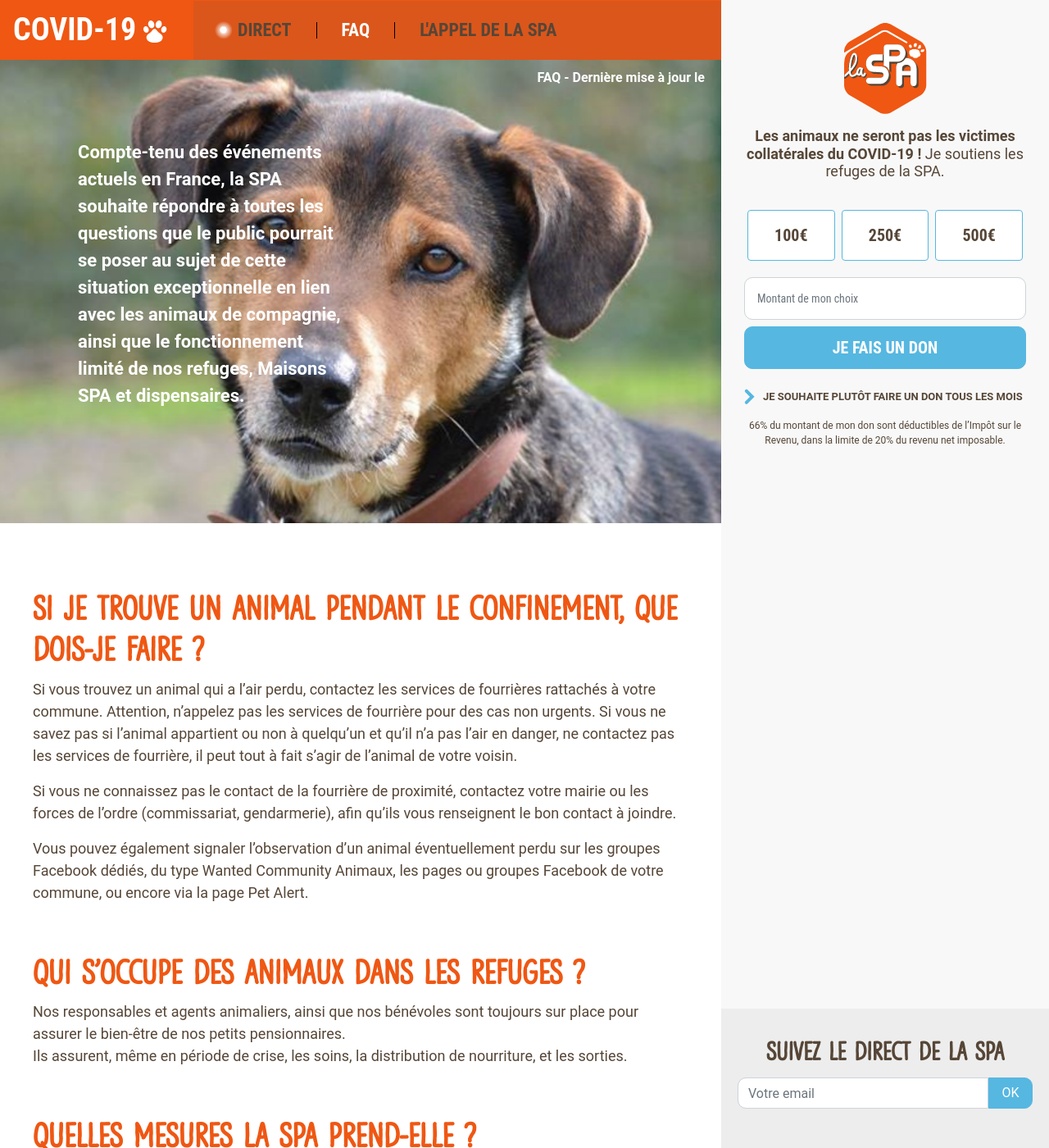
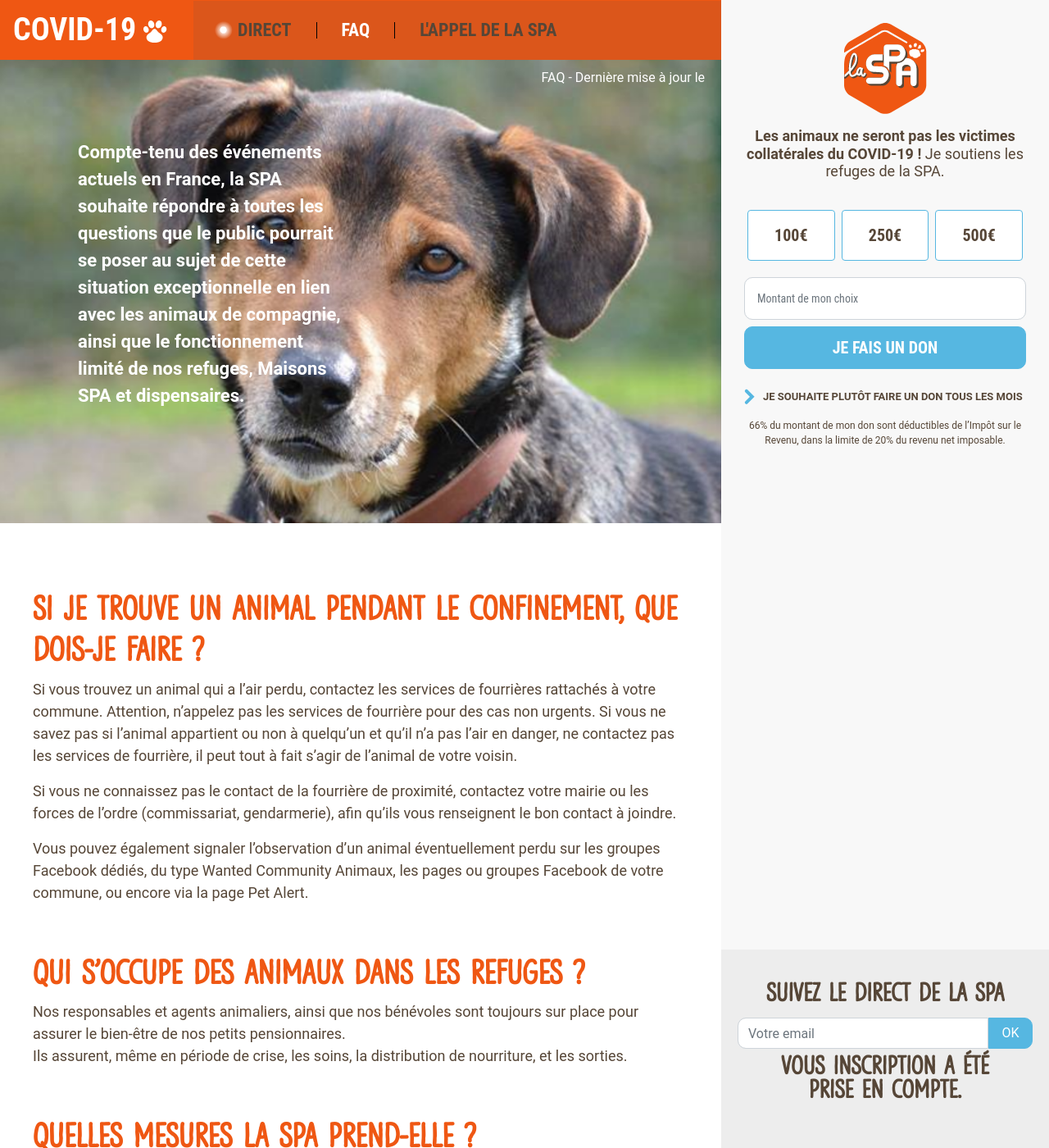
Before and after one commit to adfinitas-app/template-covid, a Jekyll site: the page built from faq.html, in a window 1280 px wide and 1400 px high. Shown: the whole window at 82% size. Built offline with Jekyll 4.4.1, drawn with Linux system fonts in a browser that asks for light colours; nearby versions of some CDN libraries.

Commit message:
fix newsletter

```diff
--- a/_includes/sidebar_desktop.html
+++ b/_includes/sidebar_desktop.html
@@ -72,7 +72,7 @@
     <p>{{ site.data.configuration.sidebar.newsletter.title }}</p>
     <form class="form-inline" target="{{ site.data.configuration.sidebar.gift_grid.regular.gift_url }}" id="form-newsletter">
       <input type="text" class="w-85 form-control mb-2" id="input-newsletter" placeholder="Votre email" required>
-      <button type="submit" class="w-15 btn btn-primary mb-2" id="button-newsletter">OK</button>
+      <button type="submit" class="w-15 btn btn-primary mb-2 button-newsletter" id="button-newsletter">OK</button>
     </form>
     <div id="newsletter-ok">
       <p>Vous inscription a été prise en compte.</p>
--- a/_includes/sidebar_mobile.html
+++ b/_includes/sidebar_mobile.html
@@ -43,11 +43,11 @@
 
                 <div class="newsletter">
                     <p>{{ site.data.configuration.sidebar.newsletter.title }}</p>
-                    <form class="form-inline" target="{{ site.data.configuration.sidebar.gift_grid.regular.gift_url }}" id="form-newsletter">
-                        <input type="text" class="w-85 form-control mb-2" id="input-newsletter" placeholder="Votre email" required>
-                        <button type="submit" class="w-15 btn btn-primary mb-2" id="button-newsletter">OK</button>
+                    <form class="form-inline" target="{{ site.data.configuration.sidebar.gift_grid.regular.gift_url }}" id="form-newsletter-mobile">
+                        <input type="text" class="w-85 form-control mb-2" id="input-newsletter-mobile" placeholder="Votre email" required>
+                        <button type="submit" class="w-15 btn btn-primary mb-2 " id="button-newsletter-mobile">OK</button>
                     </form>
-                    <div id="newsletter-ok">
+                    <div id="newsletter-ok-mobile">
                         <p>Vous inscription a été prise en compte.</p>
                     </div>
                 </div>
--- a/_sass/_main.scss
+++ b/_sass/_main.scss
@@ -249,7 +249,7 @@
 			}
 		}
 
-		#newsletter-ok {
+		#newsletter-ok-mobile {
 			display: none;
 
 			p {
@@ -511,8 +511,10 @@
 			right: 20px;
 
 			p {
+				font-weight: normal;
 				font-size: 16px;
 				span {
+					font-weight: bold;
 					color: $white;
 				}
 			}
@@ -747,7 +749,7 @@
 					}
 				}
 
-				#newsletter-ok {
+				#newsletter-ok-mobile {
 					display: none;
 
 					p {
--- a/assets/js/data.js
+++ b/assets/js/data.js
@@ -11,7 +11,8 @@
         },
     }
 
-    makeCorsRequest(payload)
+    console.log(payload)
+    // makeCorsRequest(payload)
 }
 
 
--- a/assets/js/script.js
+++ b/assets/js/script.js
@@ -29,6 +29,7 @@
     window.open(form.getAttribute('target'), '_blank');
 })
 
+
 var buttonNewsletter = document.getElementById('button-newsletter');
 
 buttonNewsletter.addEventListener('click', function(e) {
@@ -39,6 +40,25 @@
 
     if (validateEmail(input.value)) {
         var newsletterOk = document.getElementById('newsletter-ok');
+        form.style.display = 'none';
+        newsletterOk.style.display = 'block';
+        sendData()
+    }
+    else
+        input.classList.add("red-border");
+
+})
+
+var buttonNewsletterMobile = document.getElementById('button-newsletter-mobile');
+
+buttonNewsletterMobile.addEventListener('click', function(e) {
+    e.preventDefault()
+    var form = document.getElementById("form-newsletter-mobile");
+    var input = document.getElementById('input-newsletter-mobile');
+    input.classList.remove("red-border");
+
+    if (validateEmail(input.value)) {
+        var newsletterOk = document.getElementById('newsletter-ok-mobile');
         form.style.display = 'none';
         newsletterOk.style.display = 'block';
         sendData()
```
